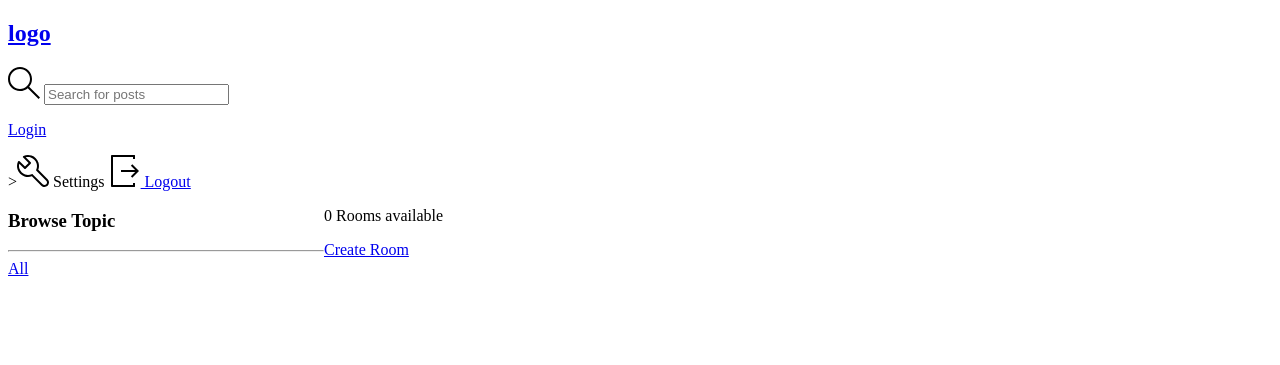
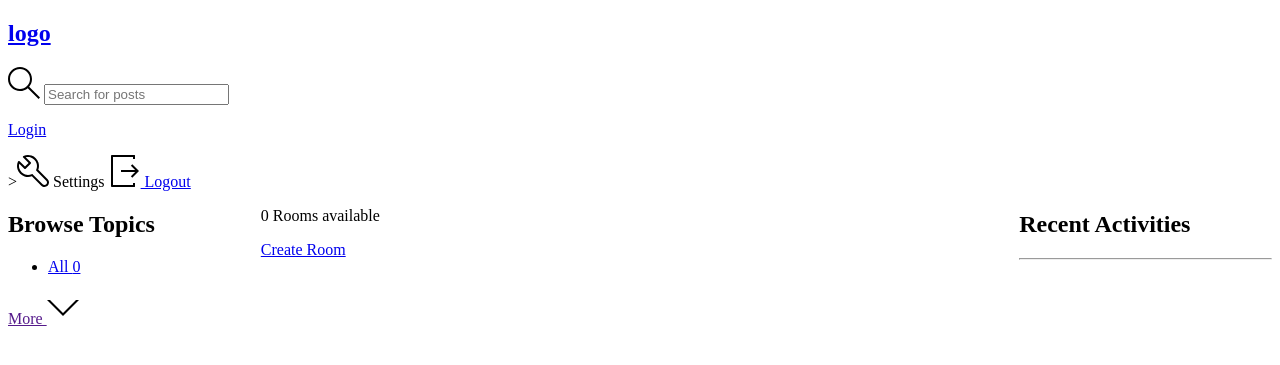
Before and after one commit to kamekazz/cornhole, a Django app: page / in a window 1280 px wide. Shown: the top 365 px of the page. Run offline with Django 3.2, Linux system fonts and the light colour scheme; data that the repository does not hold is empty.

Commit message:
activity feed

```diff
--- a/base/models.py
+++ b/base/models.py
@@ -33,5 +33,9 @@ class Message(models.Model):
     updated = models.DateTimeField(auto_now=True)
     created = models.DateTimeField(auto_now_add=True)
 
+    class Meta:
+        ordering = ['-updated','-created']
+
+
     def __str__(self):
         return self.body[0:50]
--- /dev/null
+++ b/base/templates/components/activity_component.html
@@ -0,0 +1,32 @@
+<div class="activities">
+  <div class="activities__header">
+    <h2>Recent Activities</h2>
+  </div>
+  <hr />
+  {% for message in room_messages %}
+  <div>
+    <small>@{{message.user}} - {{message.created|timesince}}</small>
+    <small>replied to {{message.room}}</small>
+    <p>{{message}}</p>
+    {% if request.user == message.user %}
+    <div class="roomListRoom__actions">
+      <a href="{% url 'delete-message' message.id %}">
+        <svg
+          version="1.1"
+          xmlns="http://www.w3.org/2000/svg"
+          width="32"
+          height="32"
+          viewBox="0 0 32 32"
+        >
+          <title>remove</title>
+          <path
+            d="M27.314 6.019l-1.333-1.333-9.98 9.981-9.981-9.981-1.333 1.333 9.981 9.981-9.981 9.98 1.333 1.333 9.981-9.98 9.98 9.98 1.333-1.333-9.98-9.98 9.98-9.981z"
+          ></path>
+        </svg>
+      </a>
+    </div>
+    {% endif %}
+  </div>
+
+  {% endfor %}
+</div>
--- /dev/null
+++ b/base/templates/components/feed_component.html
@@ -0,0 +1,13 @@
+<div>
+  {% for room in rooms %}
+  <div>
+    {% if request.user == room.host %}
+    <a href="{%url 'update-room' room.id %}">Edit</a>
+    <a href="{%url 'delete-room' room.id %}">Delete</a>
+    {% endif %}
+    <span>@{{room.host.username}}</span>
+    <h5>{{room.id}}--<a href="{% url 'room' room.id %}"> {{room.name}} </a></h5>
+    <small>{{room.topic.name}}</small>
+  </div>
+  {% endfor %}
+</div>
--- /dev/null
+++ b/base/templates/components/topics_component.html
@@ -0,0 +1,32 @@
+<div class="topics">
+  <div class="topics__header">
+    <h2>Browse Topics</h2>
+  </div>
+  <ul class="topics__list">
+    <li>
+      <a href="{% url 'home' %}" class="active"
+        >All <span>{{topics.count}}</span></a
+      >
+    </li>
+    {% for topic in topics %}
+    <li>
+      <a href="{% url 'home' %}?q={{topic.name}}"
+        >{{topic.name}}<span>{{topic.room_set.all.count}}</span></a
+      >
+    </li>
+    {% endfor %}
+  </ul>
+  <a class="btn btn--link" href="">
+    More
+    <svg
+      version="1.1"
+      xmlns="http://www.w3.org/2000/svg"
+      width="32"
+      height="32"
+      viewBox="0 0 32 32"
+    >
+      <title>chevron-down</title>
+      <path d="M16 21l-13-13h-3l16 16 16-16h-3l-13 13z"></path>
+    </svg>
+  </a>
+</div>
--- a/base/templates/pages/home.html
+++ b/base/templates/pages/home.html
@@ -3,42 +3,19 @@
 <style>
   .home-container {
     display: grid;
-    grid-template-columns: 1fr 3fr;
+    grid-template-columns: 1fr 3fr 1fr;
   }
 </style>
 
 <div class="home-container">
-  <div>
-    <h3>Browse Topic</h3>
-    <hr />
-    <div>
-      <a href="{% url 'home' %}">All</a>
-    </div>
-    {% for topic in topics %}
-    <div>
-      <a href="{% url 'home' %}?q={{topic.name}}">{{topic}}</a>
-    </div>
-    {%endfor%}
-  </div>
+  <div>{% include 'components/topics_component.html' %}</div>
 
   <div>
     <p>{{room_count}} Rooms available</p>
     <a href="{%url 'create-room' %}">Create Room</a>
-    <div>
-      {% for room in rooms %}
-      <div>
-        {% if request.user == room.host %}
-        <a href="{%url 'update-room' room.id %}">Edit</a>
-        <a href="{%url 'delete-room' room.id %}">Delete</a>
-        {% endif %}
-        <span>@{{room.host.username}}</span>
-        <h5>
-          {{room.id}}--<a href="{% url 'room' room.id %}"> {{room.name}} </a>
-        </h5>
-        <small>{{room.topic.name}}</small>
-      </div>
-      {% endfor %}
-    </div>
+    {% include 'components/feed_component.html' %}
   </div>
+
+  <div>{% include 'components/activity_component.html' %}</div>
 </div>
 {% endblock %}
--- a/base/views.py
+++ b/base/views.py
@@ -74,7 +74,15 @@ def home(request):
     )
     topics = Topic.objects.all()
     room_count = rooms.count()
-    context = {'rooms': rooms, 'topics': topics, 'room_count': room_count}
+    room_messages = Message.objects.filter(
+        Q(room__topic__name__icontains=q)
+    )[0:6]
+    context = {
+        'rooms': rooms,
+        'topics': topics,
+        'room_count': room_count,
+        'room_messages': room_messages
+    }
     return render(request, 'pages/home.html', context)
 
 
```
